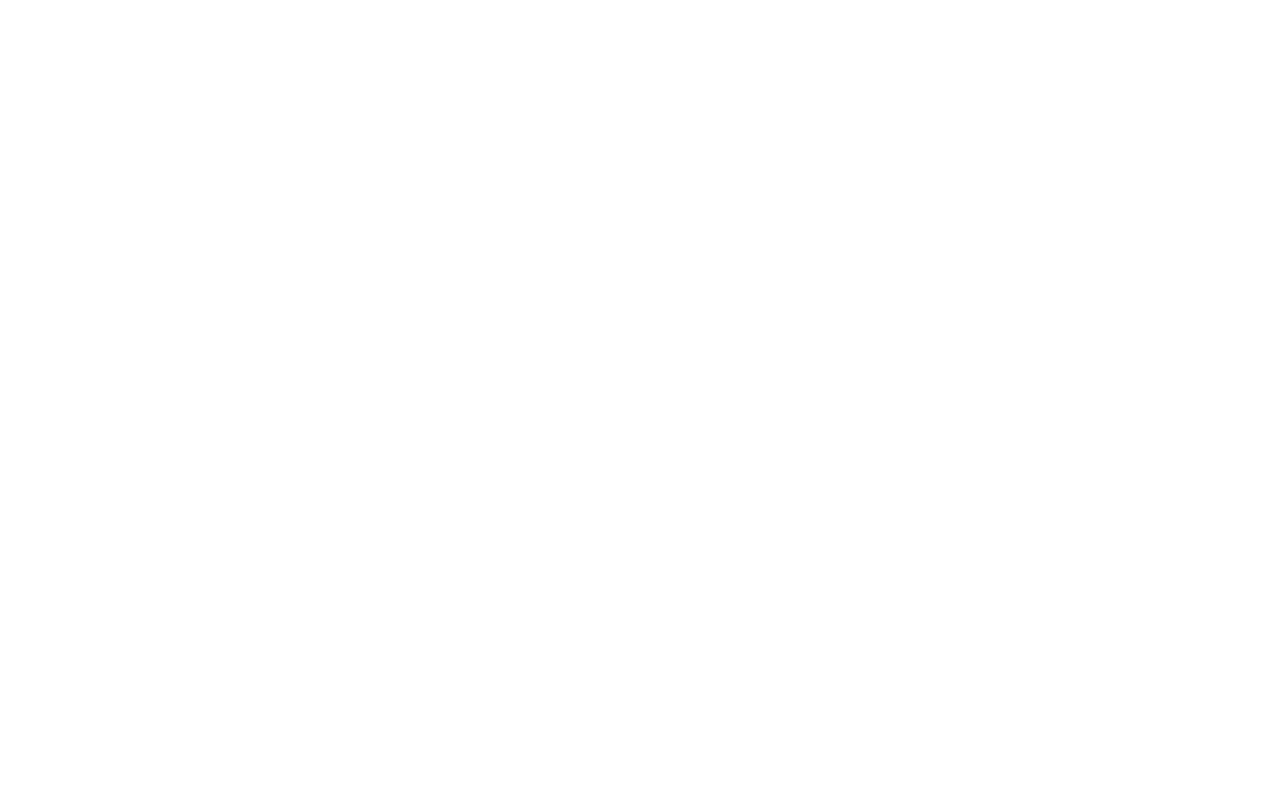
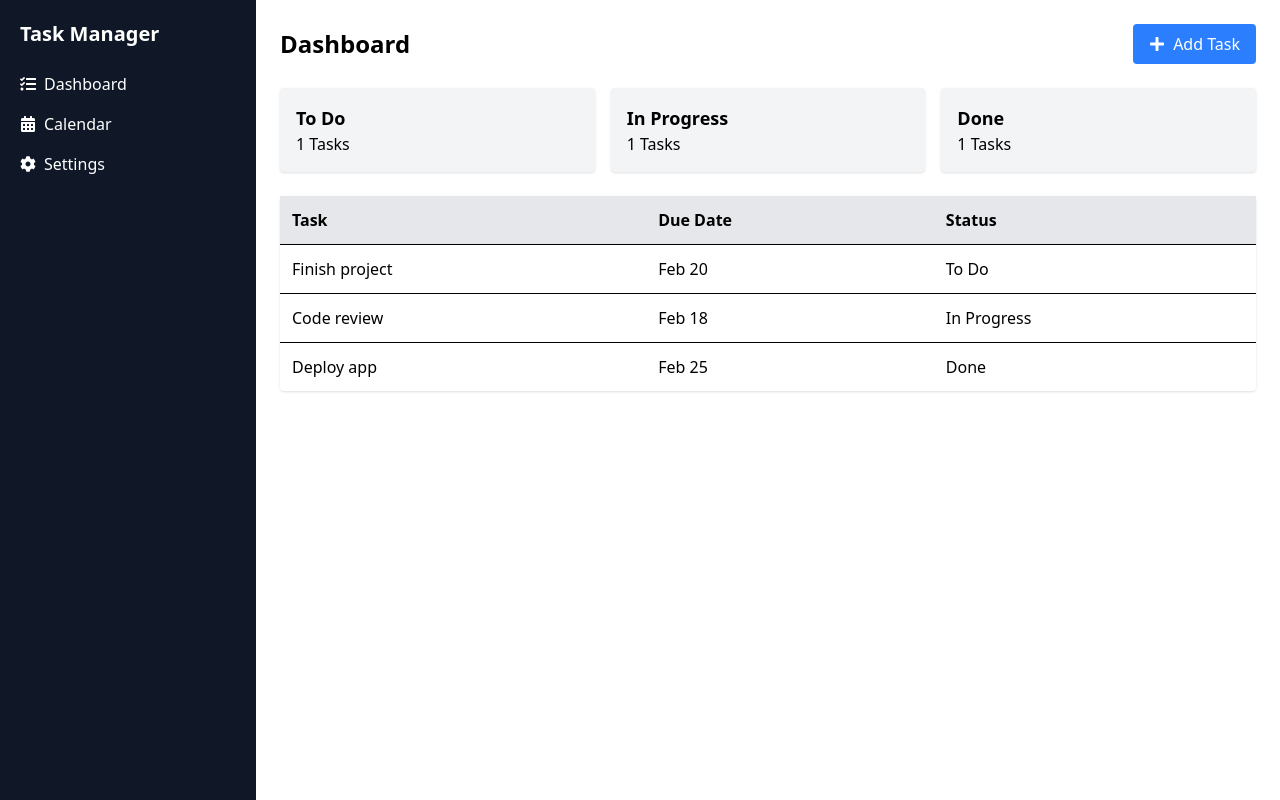
Before and after one commit to Darshannaikk/ZidioTaskManagement, a React (Vite) app in the folder frontend/: page /Dashboard in a window 1280 px wide. Before the commit this address had no page. Built offline with nearby package versions, Linux system fonts and the light colour scheme.

Commit message:
Add ModalWrapper componenet

```diff
--- a/frontend/src/App.jsx
+++ b/frontend/src/App.jsx
@@ -1,6 +1,7 @@
 import { BrowserRouter, Route, Routes } from 'react-router-dom';
 import Register from './components/auth/Register';
 import Login from './components/auth/Login';
+import Dashboard from './components/Dashboard';
 
 function App() {
   return (
@@ -10,6 +11,7 @@
           <Route path="/" element={<h1>Home Page</h1>} />
           <Route path="/register" element={<Register />} />
           <Route path="/login" element={<Login/>}/>
+          <Route path="/Dashboard" element={<Dashboard/>}/>
         </Routes>
       </BrowserRouter>
     </>
--- /dev/null
+++ b/frontend/src/components/Dashboard.jsx
@@ -0,0 +1,70 @@
+import { useState } from "react";
+import { FaPlus, FaTasks, FaCalendarAlt, FaCog } from "react-icons/fa";
+
+export default function Dashboard() {
+  const [tasks, setTasks] = useState([
+    { id: 1, title: "Finish project", due: "Feb 20", status: "To Do" },
+    { id: 2, title: "Code review", due: "Feb 18", status: "In Progress" },
+    { id: 3, title: "Deploy app", due: "Feb 25", status: "Done" },
+  ]);
+
+  return (
+    <div className="flex h-screen">
+      {/* Sidebar */}
+      <aside className="w-64 bg-gray-900 text-white p-5">
+        <h2 className="text-xl font-bold mb-6">Task Manager</h2>
+        <nav className="space-y-4">
+          <button className="flex items-center space-x-2">
+            <FaTasks /> <span>Dashboard</span>
+          </button>
+          <button className="flex items-center space-x-2">
+            <FaCalendarAlt /> <span>Calendar</span>
+          </button>
+          <button className="flex items-center space-x-2">
+            <FaCog /> <span>Settings</span>
+          </button>
+        </nav>
+      </aside>
+
+      {/* Main Content */}
+      <main className="flex-1 p-6">
+        <header className="flex justify-between items-center mb-6">
+          <h1 className="text-2xl font-bold">Dashboard</h1>
+          <button className="bg-blue-500 text-white px-4 py-2 rounded flex items-center">
+            <FaPlus className="mr-2" /> Add Task
+          </button>
+        </header>
+
+        {/* Task Overview */}
+        <div className="grid grid-cols-3 gap-4 mb-6">
+          {['To Do', 'In Progress', 'Done'].map((status) => (
+            <div key={status} className="p-4 bg-gray-100 rounded shadow">
+              <h3 className="text-lg font-semibold">{status}</h3>
+              <p>{tasks.filter(task => task.status === status).length} Tasks</p>
+            </div>
+          ))}
+        </div>
+
+        {/* Task List */}
+        <table className="w-full bg-white shadow rounded">
+          <thead>
+            <tr className="bg-gray-200">
+              <th className="p-3 text-left">Task</th>
+              <th className="p-3 text-left">Due Date</th>
+              <th className="p-3 text-left">Status</th>
+            </tr>
+          </thead>
+          <tbody>
+            {tasks.map(task => (
+              <tr key={task.id} className="border-t">
+                <td className="p-3">{task.title}</td>
+                <td className="p-3">{task.due}</td>
+                <td className="p-3">{task.status}</td>
+              </tr>
+            ))}
+          </tbody>
+        </table>
+      </main>
+    </div>
+  );
+}
--- /dev/null
+++ b/frontend/src/components/ModalWrapper.jsx
@@ -0,0 +1,51 @@
+import { Dialog, Transition } from "@headlessui/react";
+import { Fragment, useRef } from "react";
+
+const ModalWrapper = ({ open, setOpen, children }) => {
+  const cancelButtonRef = useRef(null);
+
+  return (
+    <Transition.Root show={open} as={Fragment}>
+      <Dialog
+        as='div'
+        className='relative z-50'
+        initialFocus={cancelButtonRef}
+        onClose={() => setOpen(false)}
+      >
+        <Transition.Child
+          as={Fragment}
+          enter='ease-out duration-300'
+          enterFrom='opacity-0'
+          enterTo='opacity-100'
+          leave='ease-in duration-200'
+          leaveFrom='opacity-100'
+          leaveTo='opacity-0'
+        >
+          <div className='fixed inset-0 bg-black/60 transition-opacity' />
+        </Transition.Child>
+
+        <div className='fixed inset-0 z-50 w-screen overflow-y-auto'>
+          <div className='flex min-h-full items-center justify-center p-4 text-center sm:p-0'>
+            <Transition.Child
+              as={Fragment}
+              enter='ease-out duration-300'
+              enterFrom='opacity-0 translate-y-4 sm:translate-y-0 sm:scale-95'
+              enterTo='opacity-100 translate-y-0 sm:scale-100'
+              leave='ease-in duration-200'
+              leaveFrom='opacity-100 translate-y-0 sm:scale-100'
+              leaveTo='opacity-0 translate-y-4 sm:translate-y-0 sm:scale-95'
+            >
+              <Dialog.Panel className='relative transform overflow-hidden rounded-lg bg-white text-left shadow-xl transition-all sm:my-8 sm:w-full sm:max-w-lg'>
+                <div className='bg-white px-4 pb-4 pt-5 sm:p-6 sm:pb-4'>
+                  {children}
+                </div>
+              </Dialog.Panel>
+            </Transition.Child>
+          </div>
+        </div>
+      </Dialog>
+    </Transition.Root>
+  );
+};
+
+export default ModalWrapper;
--- /dev/null
+++ b/package.json
@@ -0,0 +1,6 @@
+{
+  "dependencies": {
+    "react-calendar": "^5.1.0",
+    "react-icons": "^5.4.0"
+  }
+}
```
Also changed, not shown: 1 other file (tests, documents, lock files or other folders).
